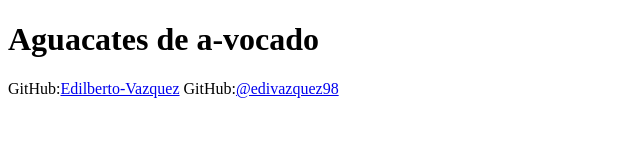
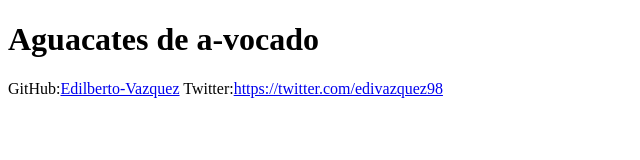
Before and after one commit to Edilberto-Vazquez/DOM-manipulation-avocado-shop, a website built with webpack: page public/index.html in a window 1280 px wide. Shown: the whole page, without its empty margins (0-640 px from the left). Built offline with nearby package versions, Linux system fonts and the light colour scheme; no server answers; files whose address does not match are found by name.

Commit message:
twitter link

```diff
--- a/public/index.html
+++ b/public/index.html
@@ -24,8 +24,8 @@
           ></span
         >
         <span
-          >GitHub:<a href="https://github.com/Edilberto-Vazquez"
-            >@edivazquez98</a
+          >Twitter:<a href="https://github.com/Edilberto-Vazquez"
+            >https://twitter.com/edivazquez98</a
           ></span
         >
       </div>
```
Also changed, not shown: dist/index.html.
